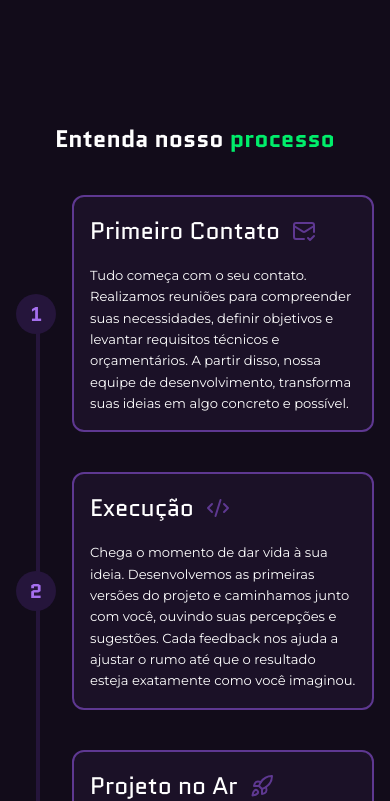
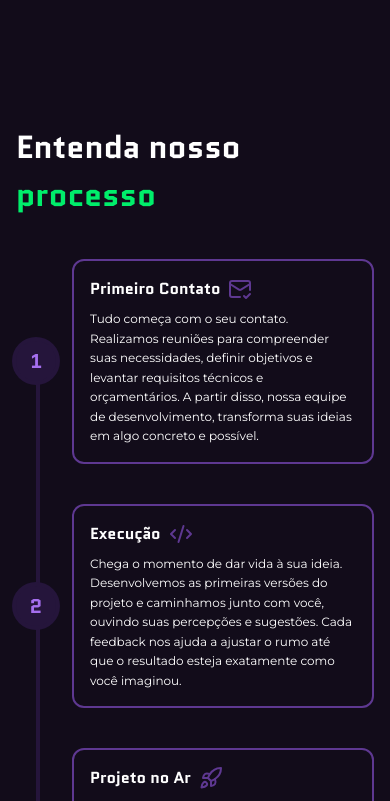
Before and after one commit to knex-projects/NewKnex-lp, a Next.js app: page / in a window 390 px wide. Shown: the part 1720-2521 px from the top of the page. Built offline with nearby package versions, Linux system fonts and the light colour scheme.

Commit message:
style(ProcessSection): update typography, spacing, and layout for improved visual consistency and responsiveness

```diff
--- a/src/components/section/processSection.tsx
+++ b/src/components/section/processSection.tsx
@@ -38,7 +38,7 @@ export const ProcessSection = () => {
     <section className="bg-BackGround flex flex-col items-center justify-center py-16 lg:min-h-[1006px] lg:py-0">
       <div className="container mx-auto flex flex-col items-center justify-center gap-10 px-4 lg:gap-20">
 
-        <h2 className="text-2xl sm:text-3xl text-start font-bold lg:text-center font-quantico text-white">
+        <h2 className="text-[32px] sm:text-[56px] text-start font-bold lg:text-center font-quantico text-white">
           Entenda nosso <span className="text-G4">processo</span>
         </h2>
 
@@ -62,54 +62,56 @@ export const ProcessSection = () => {
               className="relative flex flex-row lg:flex-col items-center justify-center gap-4 w-full max-w-[500px]"
             >
               <div
-                className={`pointer-events-none absolute z-0 w-1 bg-P1 lg:hidden left-[20px] sm:left-[24px] md:left-13 ${lineEdges}`}
+                className={`pointer-events-none absolute z-0 w-1 bg-P1 lg:hidden left-5 sm:left-6 md:left-6 ${lineEdges}`}
                 aria-hidden
               />
               <h1 className="relative z-10 flex shrink-0 items-center justify-center rounded-full bg-P1 text-P5 font-bold font-quantico
                 w-10 h-10 text-xl
+                lg:ring-12 ring-4 ring-P1
                 sm:w-12 sm:h-12 sm:text-2xl
-                lg:w-[56px] lg:h-[56px] lg:text-4xl">
+                lg:w-[48px] lg:h-[48px] lg:text-[48px]">
                 {step.id}
               </h1>
 
-              <h2 className="mb-6 text-2xl font-bold text-white font-quantico
-              sm:mb-10 sm:text-[2rem]
+              <h2 className="mb-6 text-[32px] font-bold text-white font-quantico
+              sm:mb-10  2xl:text-[48px]
               lg:block hidden">
                 {step.title}
               </h2>
 
-              <div className="relative z-10 group w-full flex flex-col items-center justify-start
+              <div className="relative z-10 group flex flex-col items-center justify-start
                 gap-4 sm:gap-5
-                rounded-xl border-2 border-P3 bg-Footer
+                rounded-xl border-2 border-P3 bg-BackGround lg:bg-Footer
                 p-4 sm:p-6
                 transition-all duration-300 hover:border-G3
 
-                md:h-[300px] md:w-[380px] md:max-w-[380px]
-                lg:h-[360px] lg:w-[300px] lg:max-w-[300px]
-                xl:h-[460px] xl:w-[400px] xl:max-w-[400px]
-                min-[1440px]:h-[450px] min-[1440px]:w-[430px]
-                2xl:h-[478px] 2xl:w-[464px]">
+                h-fit
 
-                <div className="flex flex-row lg:flex-col items-center justify-start w-full gap-3 lg:justify-center">
+                lg:w-[300px] lg:max-w-[300px] lg:h-[400px]
+                xl:w-[400px] xl:max-w-[400px] xl:h-[400px]
+                2xl:w-[464px] 2xl:max-w-[464px] 2xl:h-[478px]">
 
-                  <h2 className="font-quantico font-normal text-white
-                    text-[1.5rem] sm:text-lg
-                    md:text-[1.5rem]
-                    lg:text-[1.55rem] lg:font-bold
+                <div className="flex flex-col items-center justify-start w-full gap-2 lg:gap-6 lg:justify-center">
+                  <span className="flex w-full flex-row items-center justify-start gap-2 lg:gap-6 lg:flex-col lg:justify-center">
+
+                  <h2 className="font-quantico text-white
+                    md:text-[20px]
+                    lg:text-[1.50rem] lg:font-bold
                     xl:text-[1.75rem] xl:font-bold
-                    2xl:text-[2rem] 2xl:font-bold">
+                    2xl:text-[2rem] font-bold">
                     {step.cardTitle}
                   </h2>
                   {step.icon}
-                </div>
+                      </span>
 
                 <p className="font-montserrat font-light text-white text-start
-                  text-[0.82rem] sm:text-base
+                  text-[12px]
                   leading-relaxed
                   lg:text-[0.82rem] lg:leading-snug lg:text-center
                   xl:text-[1rem] 2xl:leading-relaxed">
                   {step.description}
                 </p>
+                    </div>
               </div>
             </div>
           ); })}
```
